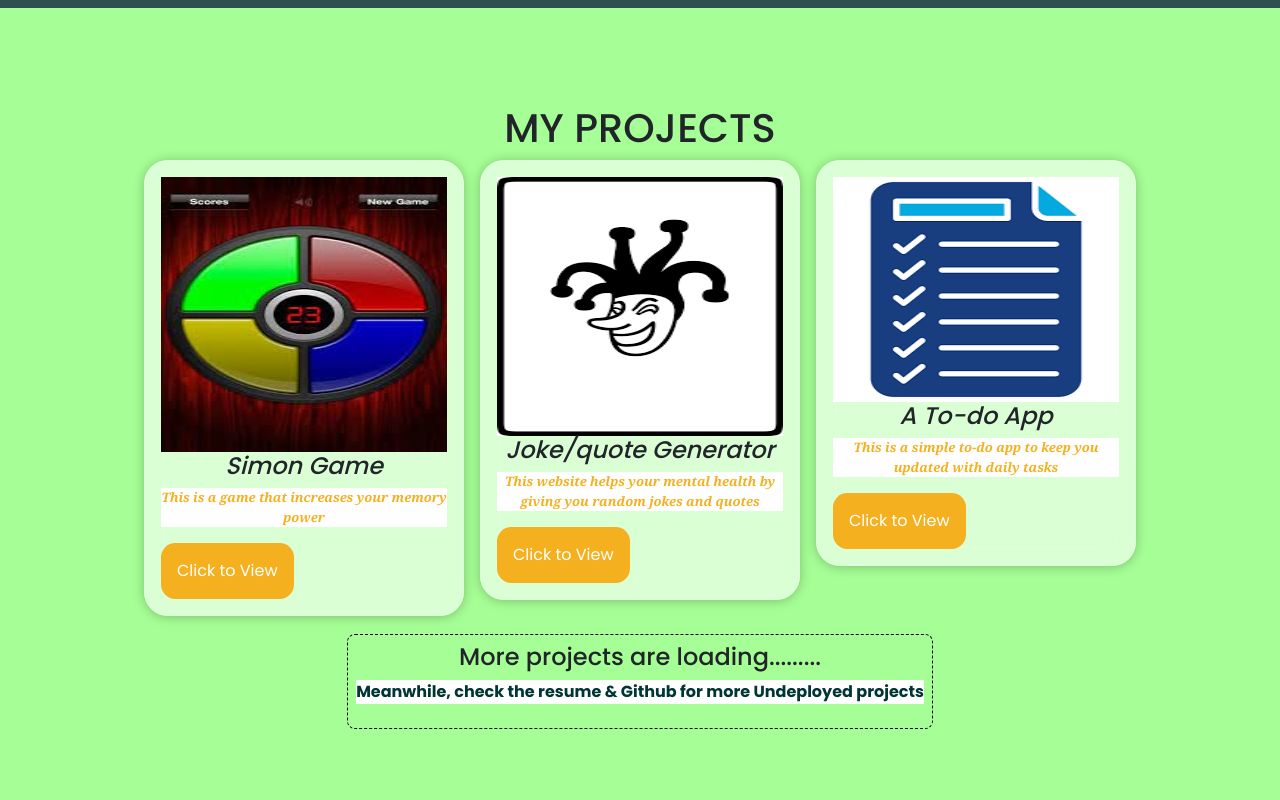
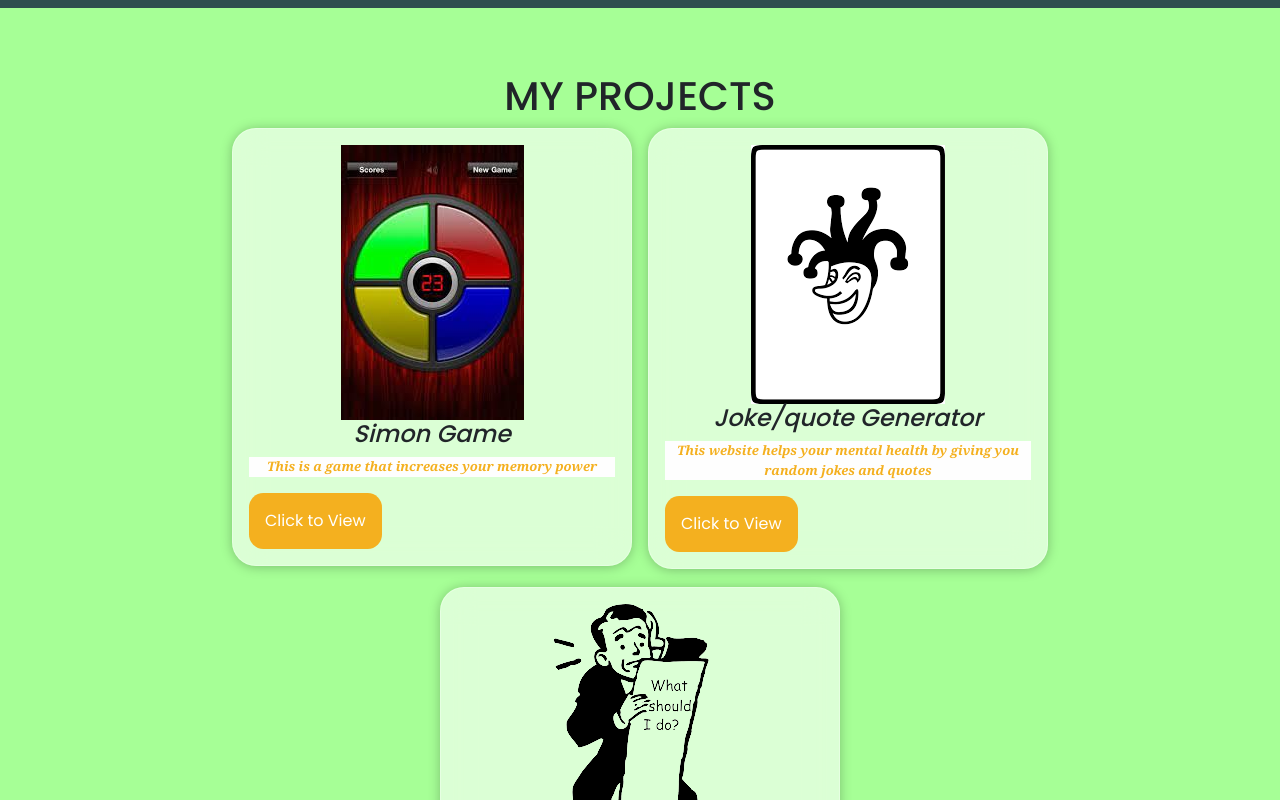
Before and after one commit to yogeshwar1108/portfolio, a React (Create React App) app: page / in a window 1280 px wide. Shown: the part 1140-1940 px from the top of the page. Built offline with nearby package versions, Linux system fonts and the light colour scheme.

Commit message:
add todo project

```diff
--- a/src/components/ProjectCard.css
+++ b/src/components/ProjectCard.css
@@ -1,6 +1,6 @@
 .proCard {
-  width: 20rem;
-  /* height: 20rem; */
+ width: 25rem;
+ height: 15rem;
   background-color: rgba(255,255,255,0.6);
   box-shadow: 0px 1px 12px rgba(0, 0, 0, 0.25);
   border: 1px solid rgba(255,255,255,0.3);
@@ -15,6 +15,11 @@
   flex-wrap: wrap;
   flex-direction: column;
   justify-content: space-between;
+}
+.proCard .proImg{
+  width: 100%;
+  height: 100%;
+  object-fit: cover;
 }
 
 .proCard h3 {
--- a/src/components/ProjectCard.js
+++ b/src/components/ProjectCard.js
@@ -1,13 +1,20 @@
-import React from 'react';
-import './ProjectCard.css';
+import React from "react";
+import "./ProjectCard.css";
 
 function ProjectCard({ title, image, link, description }) {
   return (
-  <div className='proCard '>
-   <img src={image} alt='proImg' className='projectimage' />
+    <div className="proCard ">
+      <div className="proImg-container">
+        <img src={image} alt="proImg" className="projectimage" />
+      </div>
       <h3>{title}</h3>
-   <p className='description'>{ description}</p>
-   <a href={link} target="_blank" rel="noopener noreferrer" className="btn2 introbtn">
+      <p className="description">{description}</p>
+      <a
+        href={link}
+        target="_blank"
+        rel="noopener noreferrer"
+        className="btn2 introbtn"
+      >
         Click to View
       </a>
     </div>
--- a/src/components/Projects.js
+++ b/src/components/Projects.js
@@ -27,7 +27,7 @@ function Projects() {
         <ProjectCard
           title="A To-do App"
           image={todo}
-          description="This is a simple to-do app to keep you updated with daily tasks "
+          description="This is a simple to-do app to keep you updated with daily tasks this project is made using REACT JS "
           link="https://tellurself.netlify.app/"
         />
       </div>
```
Also changed, not shown: src/assets/todo.png. Lines whose indentation alone changed are shown as unchanged.
